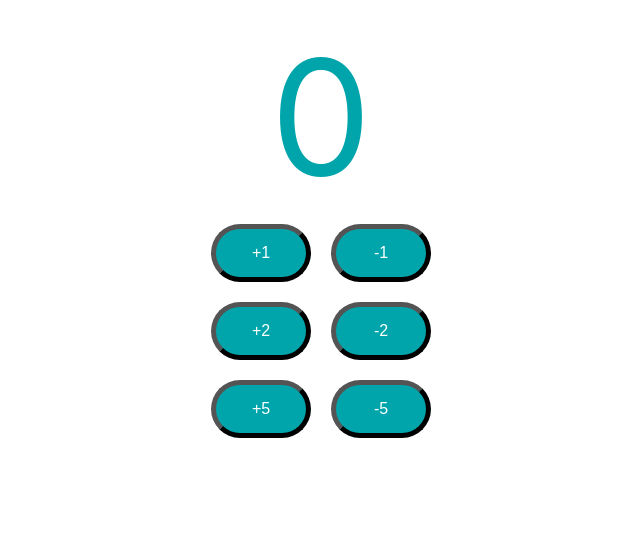
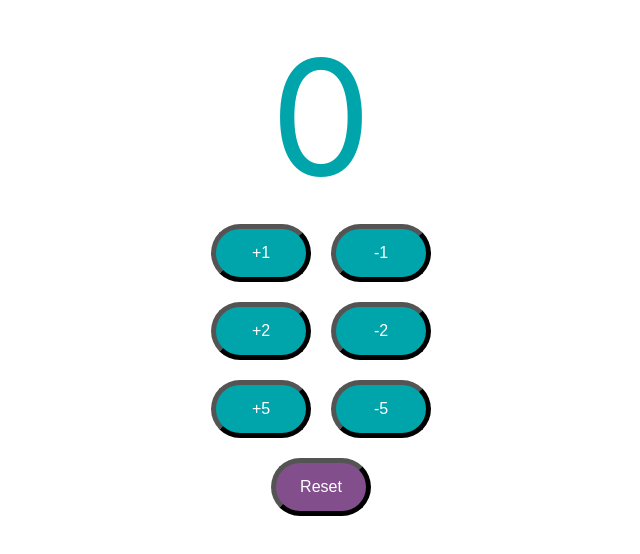
Before and after one commit to Jun-design-sketch/react-java-db-app, a React (Create React App) app in the folder 01-frontend/todo-app/: page / in a window 1280 px wide. Shown: the top 554 px of the page, without its empty margins (319-959 px from the left). Built offline with nearby package versions, Linux system fonts and the light colour scheme.

Commit message:
add reset buton, CSS refactoring

```diff
--- a/01-frontend/todo-app/src/components/counter/Counter.css
+++ b/01-frontend/todo-app/src/components/counter/Counter.css
@@ -1,6 +1,5 @@
-.counterButton {
+button {
   font-size: 16px;
-  background-color: #00a5ab;
   width: 100px;
   margin: 10px;
   color: white;
@@ -8,6 +7,14 @@
   border-radius: 30px;
   border-color: black;
   border-width:5px;
+}
+
+.counterButton {
+  background-color: #00a5ab;
+}
+
+.resetButton {
+  background-color: #824f8c;
 }
 
 .count {
--- a/01-frontend/todo-app/src/components/counter/Counter.jsx
+++ b/01-frontend/todo-app/src/components/counter/Counter.jsx
@@ -14,6 +14,10 @@ export default function Counter(){
     setCount(count - by)
   }
 
+  function resetCounter(){
+    setCount(0)
+  }
+
   return(
     <>
       <span className="totalCount">{count}</span>
@@ -26,6 +30,9 @@ export default function Counter(){
       <CounterButton by={5}
         incrementMethod={incrementCounterParentFunction}
         decrementMethod={decrementCounterParentFunction}/>
+      <button className="resetButton"
+                onClick={resetCounter}
+      >Reset</button>
     </>
   )
 }
```
